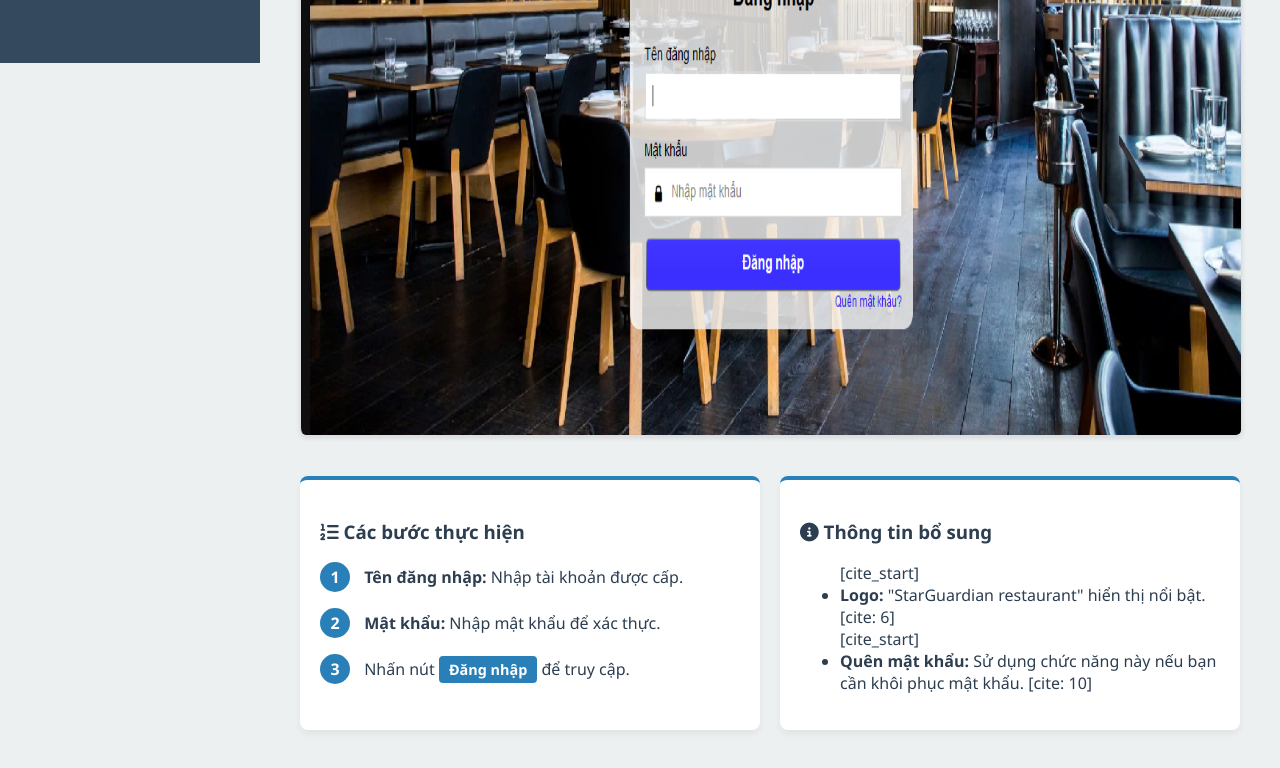
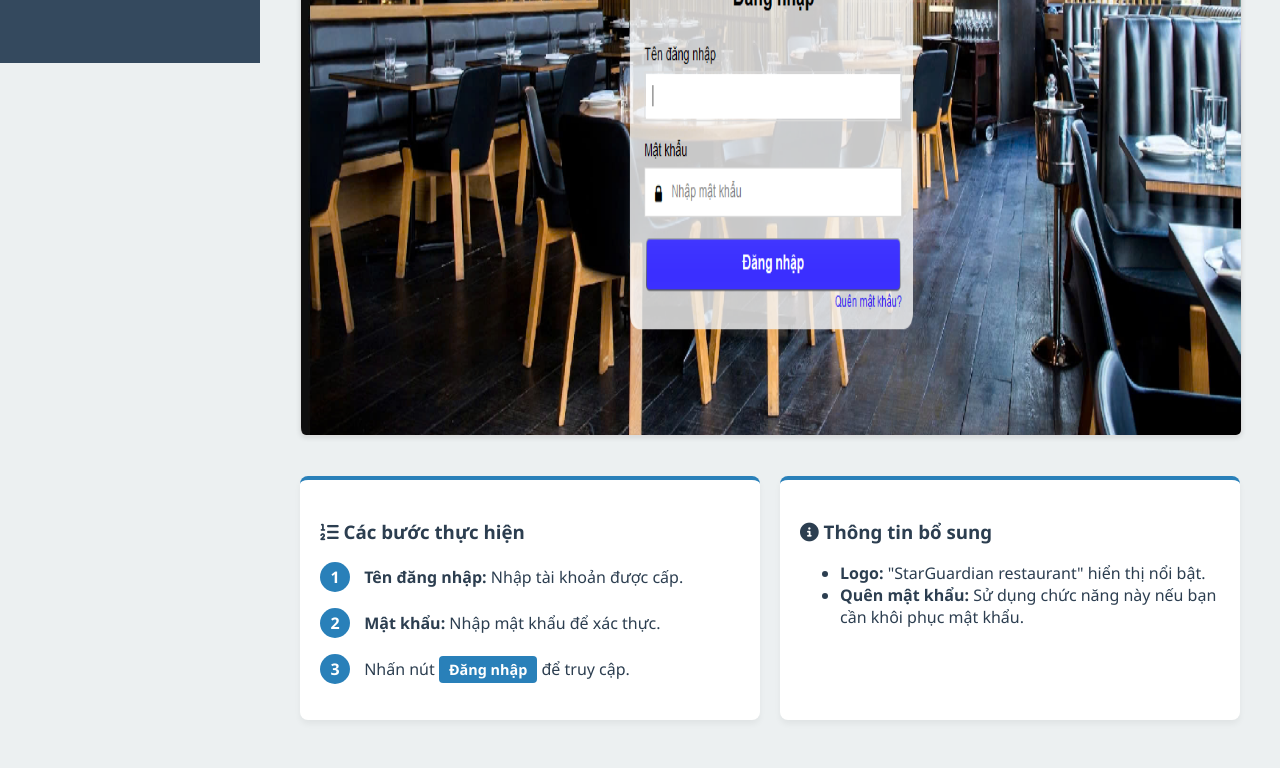
Before and after one commit to HuyhKhanh205/HDSD, a plain HTML site: page index.html in a window 1280 px wide. Shown: the part 737-1505 px from the top of the page. Drawn offline with Linux system fonts and the light colour scheme.

Commit message:
sửa logic

```diff
--- a/index.html
+++ b/index.html
@@ -23,8 +23,8 @@
             <div class="card">
                 <h3><i class="fa-solid fa-circle-info"></i> Thông tin bổ sung</h3>
                 <ul>
-                     [cite_start]<li><strong>Logo:</strong> "StarGuardian restaurant" hiển thị nổi bật. [cite: 6]</li>
-                     [cite_start]<li><strong>Quên mật khẩu:</strong> Sử dụng chức năng này nếu bạn cần khôi phục mật khẩu. [cite: 10]</li>
+                     <li><strong>Logo:</strong> "StarGuardian restaurant" hiển thị nổi bật.</li>
+                     <li><strong>Quên mật khẩu:</strong> Sử dụng chức năng này nếu bạn cần khôi phục mật khẩu.</li>
                 </ul>
             </div>
         </div>
```
